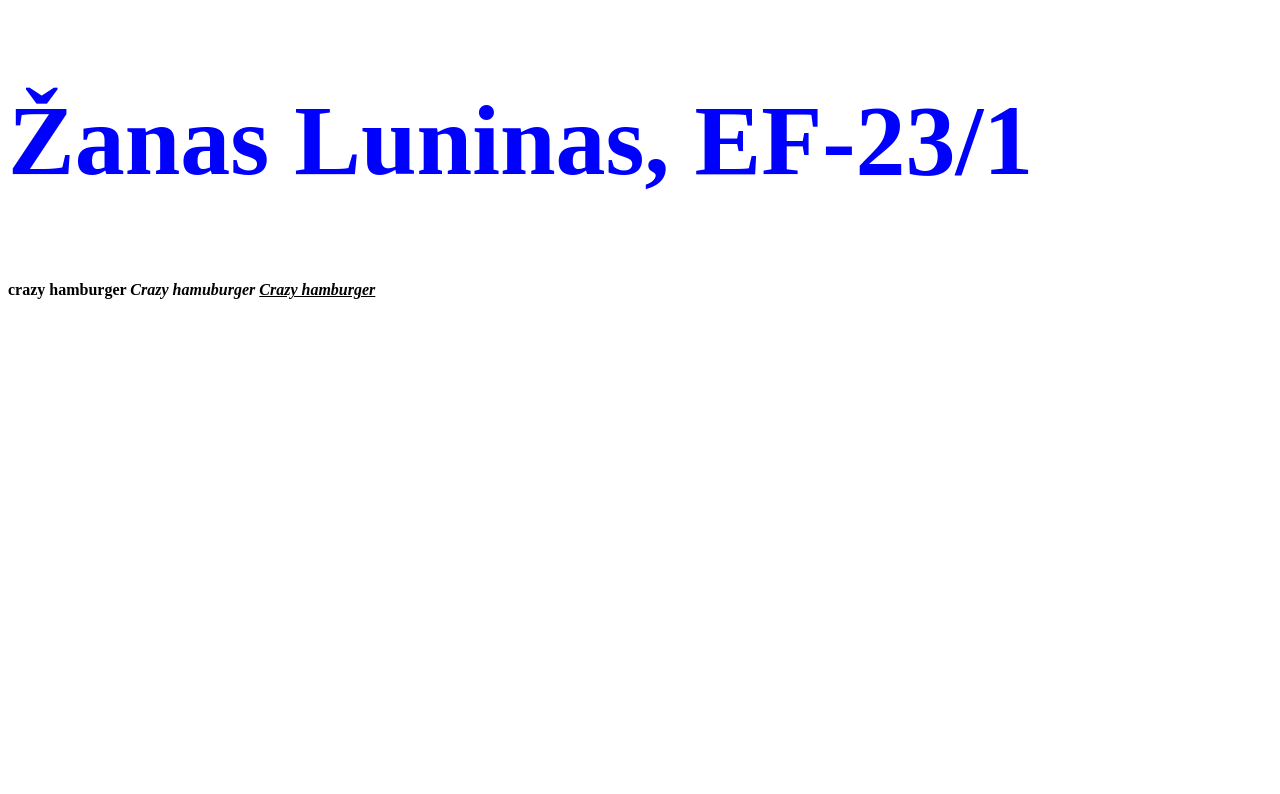
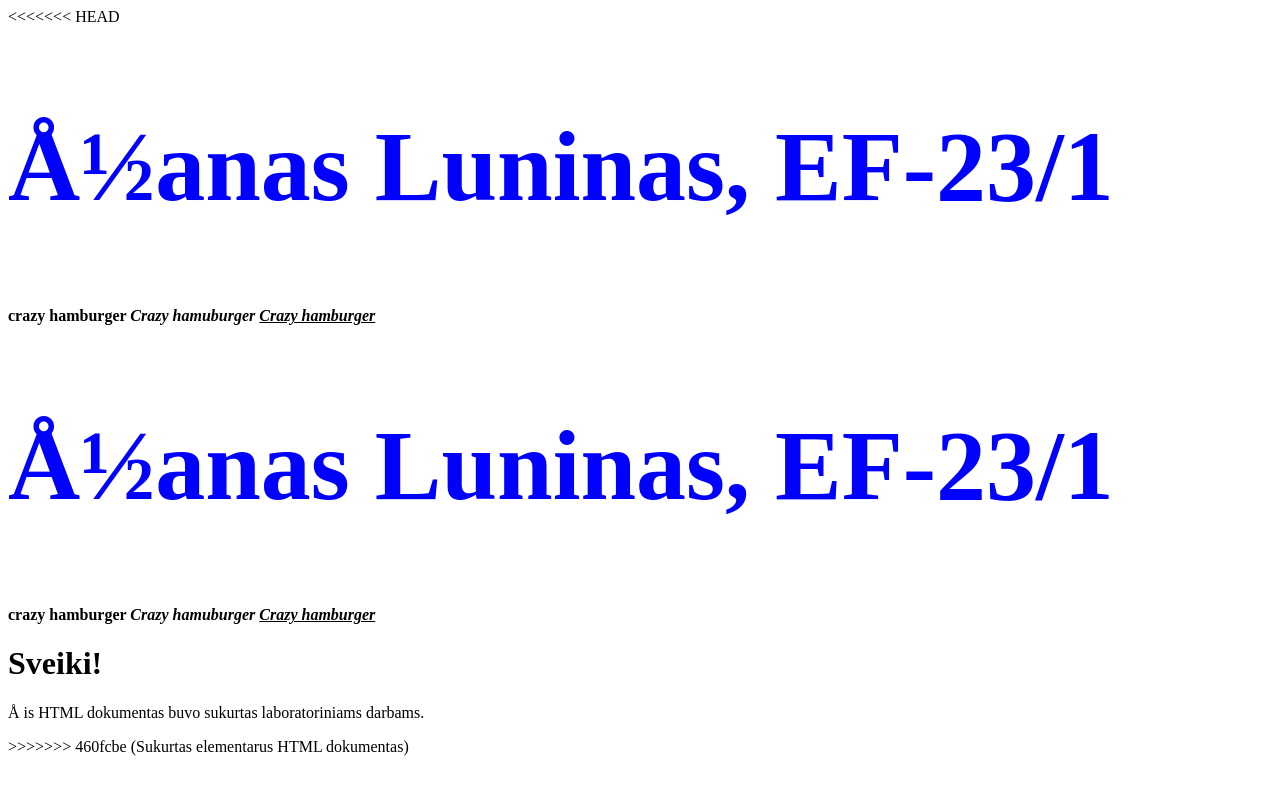
Before and after one commit to Sakuinaz/20233252.github.io, a plain HTML site: page index.html in a window 1280 px wide. Drawn offline with Linux system fonts and the light colour scheme.

Commit message:
Papildomo uzduoties reikalavimai

```diff
--- a/index.html
+++ b/index.html
@@ -1,3 +1,4 @@
+<<<<<<< HEAD
 <!DOCTYPE html>
 
 <html>
@@ -29,4 +30,49 @@
             </u>
         </i>
     </b>
+    <head>
+        <title>Personal Details</title>
+        <style>
+            h2 {
+                color: blue;
+                font-size: 100px
+            }
+        </style>
+    </head>
+    <body>
+        <h2>
+            Žanas Luninas, EF-23/1
+        </h2>
+    </body>
+
+    <b>
+        crazy hamburger
+        <i>
+            Crazy hamuburger
+            <u>
+
+
+                Crazy hamburger
+
+
+            </u>
+        </i>
+    </b>
 </html>
+
+<html lang="lt">
+<head>
+    <meta charset="UTF-8">
+    <meta name="viewport" content="width=device-width, initial-scale=1.0">
+    <meta name="description" content="Elementarus HTML dokumentas su lietuviška koduote">
+    <meta name="author" content="Jūsų Vardas">
+    <!-- Sukūrė: Jūsų Vardas -->
+    <title>Laboratorinis darbas</title>
+    <link rel="stylesheet" href="styles.css">
+</head>
+<body>
+    <h1>Sveiki!</h1>
+    <p>Šis HTML dokumentas buvo sukurtas laboratoriniams darbams.</p>
+</body>
+</html>
+>>>>>>> 460fcbe (Sukurtas elementarus HTML dokumentas)
```
